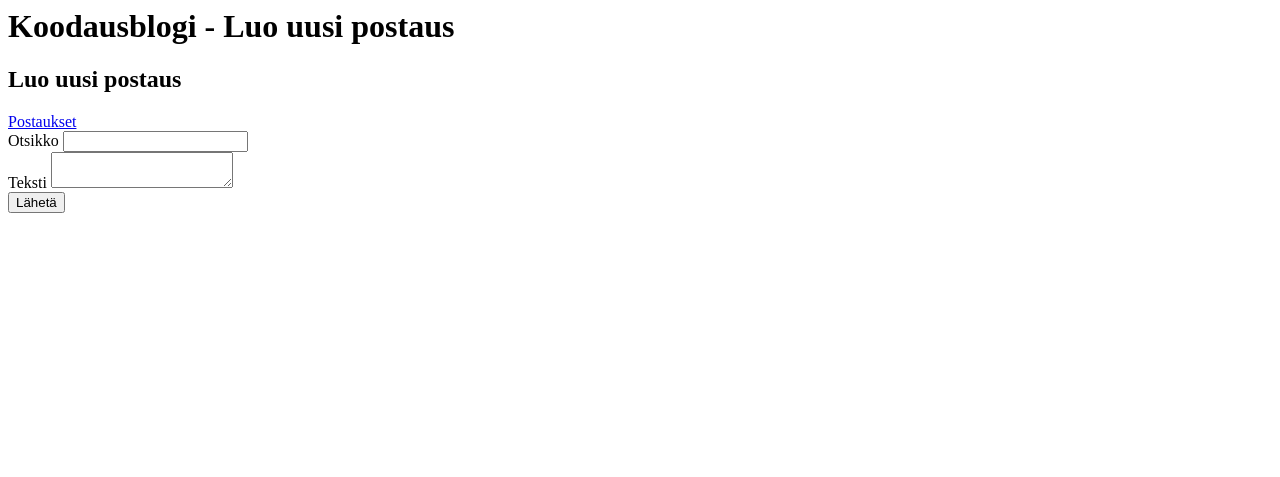
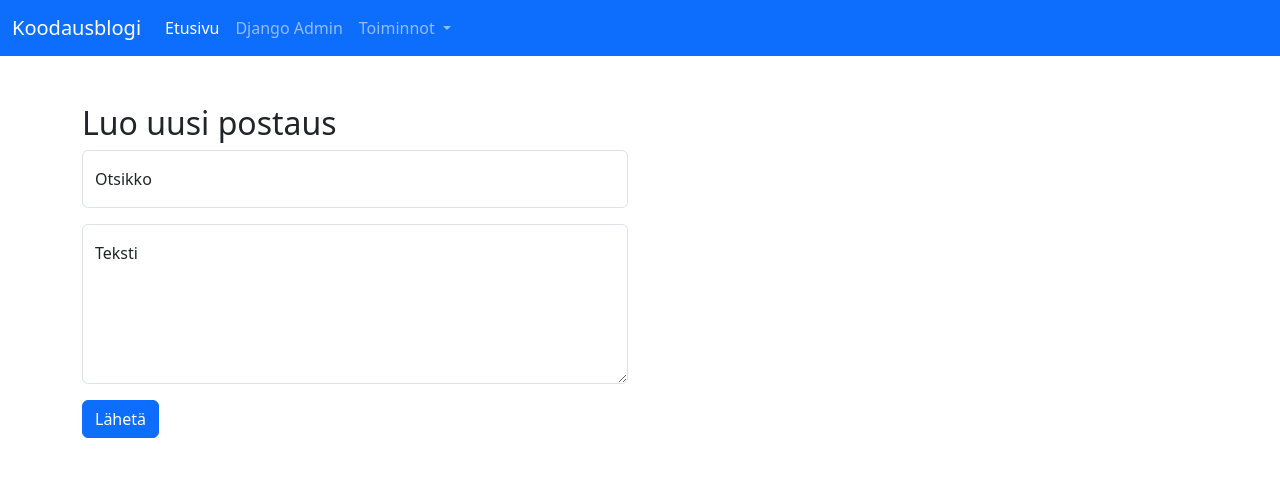
Before and after one commit to Vicky-Lind/Django-Blogi, a Django app: page /uusi/ in a window 1280 px wide. Shown: the top 477 px of the page. Run offline with Django 4.2, Linux system fonts and the light colour scheme.

Commit message:
27.2.2023

```diff
--- a/blogi/models.py
+++ b/blogi/models.py
@@ -5,6 +5,7 @@
     otsikko = models.CharField(max_length=200)
     teksti = models.TextField()
     luotu = models.DateTimeField(auto_now_add=True)
+    kuva = models.ImageField(null=True)
 
     # This method is used to display the title of the post in the admin panel
     def __str__(self):
--- a/blogi/templates/blogi/base.html
+++ b/blogi/templates/blogi/base.html
@@ -1,18 +1,23 @@
 <!DOCTYPE html>
+{# Tells browsers that this is html, prevent them from going in "quirks"-mode #}
 <html lang="fi">
     <head>
         <meta charset="utf-8">
+        {# viewport is for mobile devices #}
         <meta name="viewport" content="width=device-width, initial-scale=1">
         <title>{% block title %}Koodausblogi{% endblock%}</title>
+        <link rel="image" href="static/favicon-removebg-preview.png"/>
+        {# Link to Bootstrap #}
         <link href="https://cdn.jsdelivr.net/npm/bootstrap@5.3.0-alpha1/dist/css/bootstrap.min.css"
             rel="stylesheet"
             integrity="sha384-GLhlTQ8iRABdZLl6O3oVMWSktQOp6b7In1Zl3/Jr59b6EGGoI1aFkw7cmDA6j6gD"
             crossorigin="anonymous">
     </head>
     <body>
-        <nav class="navbar navbar-expand-md bg-body-tertiary">
+        {# Navbar #}
+        <nav class="navbar navbar-expand-md bg-primary navbar-dark">
             <div class="container-fluid">
-                <a class="navbar-brand" href="#">Koodausblogi</a>
+                <a class="navbar-brand" href="{% url 'postauslista' %}">Koodausblogi</a>
                 <button class="navbar-toggler" type="button"
                     data-bs-toggle="collapse"
                     data-bs-target="#navbarSupportedContent"
@@ -44,9 +49,13 @@
                 </div>
             </div>
         </nav>
+        {# Page content #}
         <div class="container">
+            <br/>
+            <br/>
             {% block content %}{% endblock %}
         </div>
+        {# Bootstrap JS #}
         <script
             src="https://cdn.jsdelivr.net/npm/bootstrap@5.3.0-alpha1/dist/js/bootstrap.bundle.min.js"
             integrity="sha384-w76AqPfDkMBDXo30jS1Sgez6pr3x5MlQ1ZAGC+nuZB+EYdgRZgiwxhTBTkF7CXvN"
--- a/blogi/templates/blogi/uusi_postaus.html
+++ b/blogi/templates/blogi/uusi_postaus.html
@@ -1,28 +1,29 @@
-<html>
-    <head>
-        <title>{{postaus.otsikko}}</title>
-    </head>
-    <body>
-        <h1>Koodausblogi - Luo uusi postaus</h1>
-    </body>
-    <body>
-        <h2>Luo uusi postaus</h2>
-    <body>
-        <a href="{% url 'postauslista' %}">Postaukset</a>
-        <form method="post">
-            {% csrf_token %}
-            <label>
-                Otsikko
-                <input name="otsikko"/>
-            </label>
-            <br/>
-            <label>
-                Teksti
-                <textarea name="teksti"></textarea>
-            </label>
-            <br/>
-            <button type="submit">Lähetä</button>
-        </form>
-    </body>
-</html>
-</html>
+{% extends "blogi/base.html" %}
+
+{% block content %}
+<h2>Luo uusi postaus</h2>
+<form method="post">
+    {% csrf_token %}
+    {# Create row + columns to make it a bit more narrow #}
+    <div class="row">
+        {# col-12 = the default #}
+        {# col-sm-10 = on small screens, 10/12 #}
+        {# col-md-8 = on medium screens, 8/12 #}
+        {# col-lg-6 = on larger screens, 6/12 #}
+        <div class="col-12 col-sm-10 col-md-8 col-lg-6">
+            {# Title input field #}
+            <div class="form-floating mb-3">
+                <input class="form-control" id="otsikko" name="otsikko" placeholder="">
+                <label for="otsikko" class="form-label">Otsikko</label>
+            </div>
+            {# Text input field #}
+            <div class="form-floating mb-3">
+                <textarea class="form-control" id="teksti" name="teksti" placeholder=""
+                    style="height: 10em"></textarea>
+                <label for="teksti" class="form-label">Teksti</label>
+            </div>
+            <button type="submit" class="btn btn-primary">Lähetä</button>
+        </div>
+    </div>
+</form>
+{% endblock %}
```
Also changed, not shown: blogi/templates/blogi/postaus.html (+11 -15 lines), blogi/templates/blogi/postauslista.html (+13 -0 lines), blogi/migrations/0003_postaus_kuva.py (added), static/favicon-removebg-preview.png (added), static/favicon.png (added).
